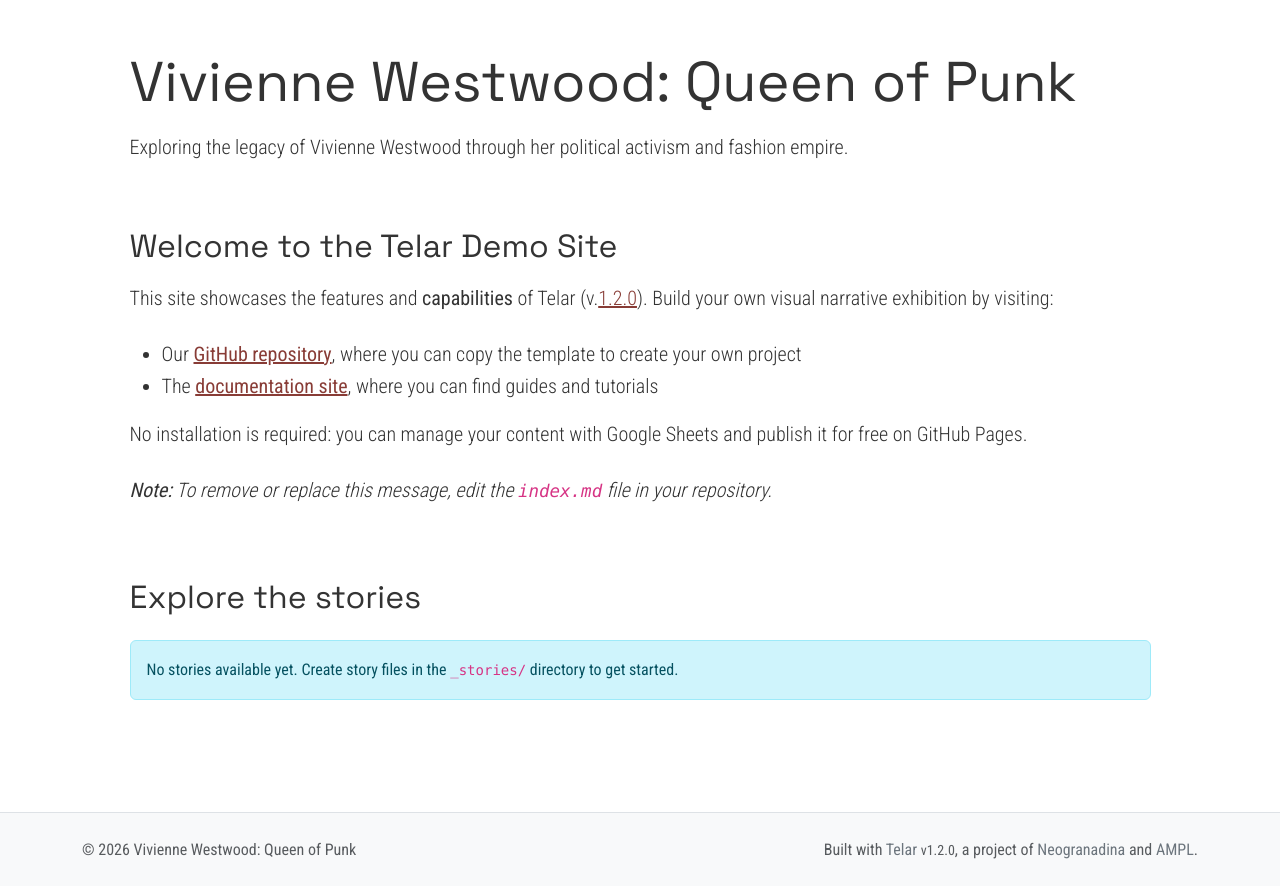
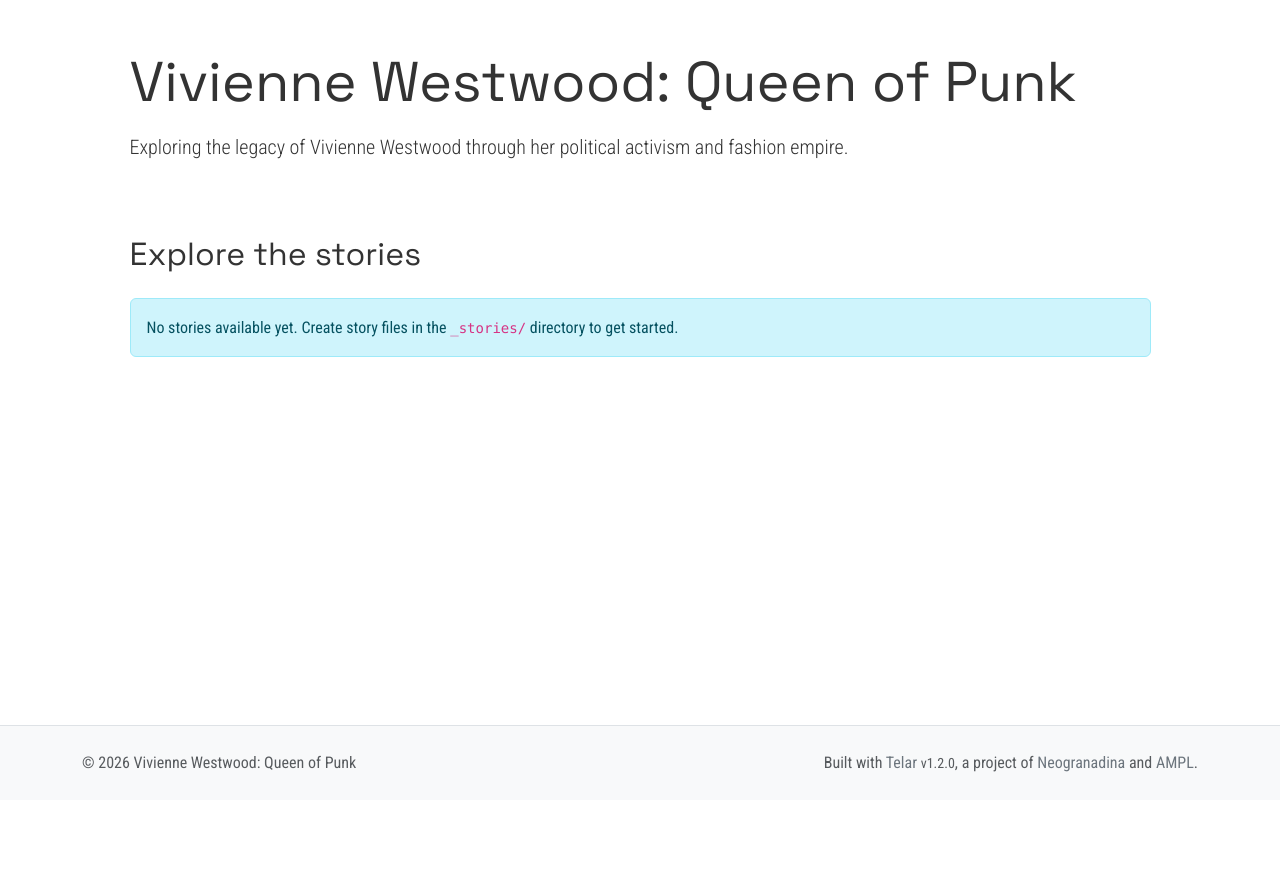
Before and after one commit to harlow-koppen/viviennewestwoodstory, a Jekyll site: the page built from index.md, in a window 1280 px wide. Shown: the part 100-986 px from the top of the page. Built offline with Jekyll 4.4.1, drawn with Linux system fonts in a browser that asks for light colours; after the commit the page ends 900 px from its top, so only the background shows below that.

Commit message:
Update index.md

```diff
--- a/index.md
+++ b/index.md
@@ -5,13 +5,3 @@ stories_heading: "Explore the stories"
 objects_heading: "See the objects behind the stories"
 objects_intro: "Browse {count} objects featured in the stories."
 ---
-
-## Welcome to the Telar Demo Site
-This site showcases the features and **capabilities** of Telar (v.[{{ site.telar.version }}](https://github.com/UCSB-AMPLab/telar/releases/tag/v{{ site.telar.version }})). Build your own visual narrative exhibition by visiting:
-
-- Our **[GitHub repository](https://github.com/UCSB-AMPLab/telar)**, where you can copy the template to create your own project
-- The **[documentation site](https://telar.org/docs)**, where you can find guides and tutorials
-
-No installation is required: you can manage your content with Google Sheets and publish it for free on GitHub Pages.
-
-***Note:** To remove or replace this message, edit the `index.md` file in your repository.*
```
